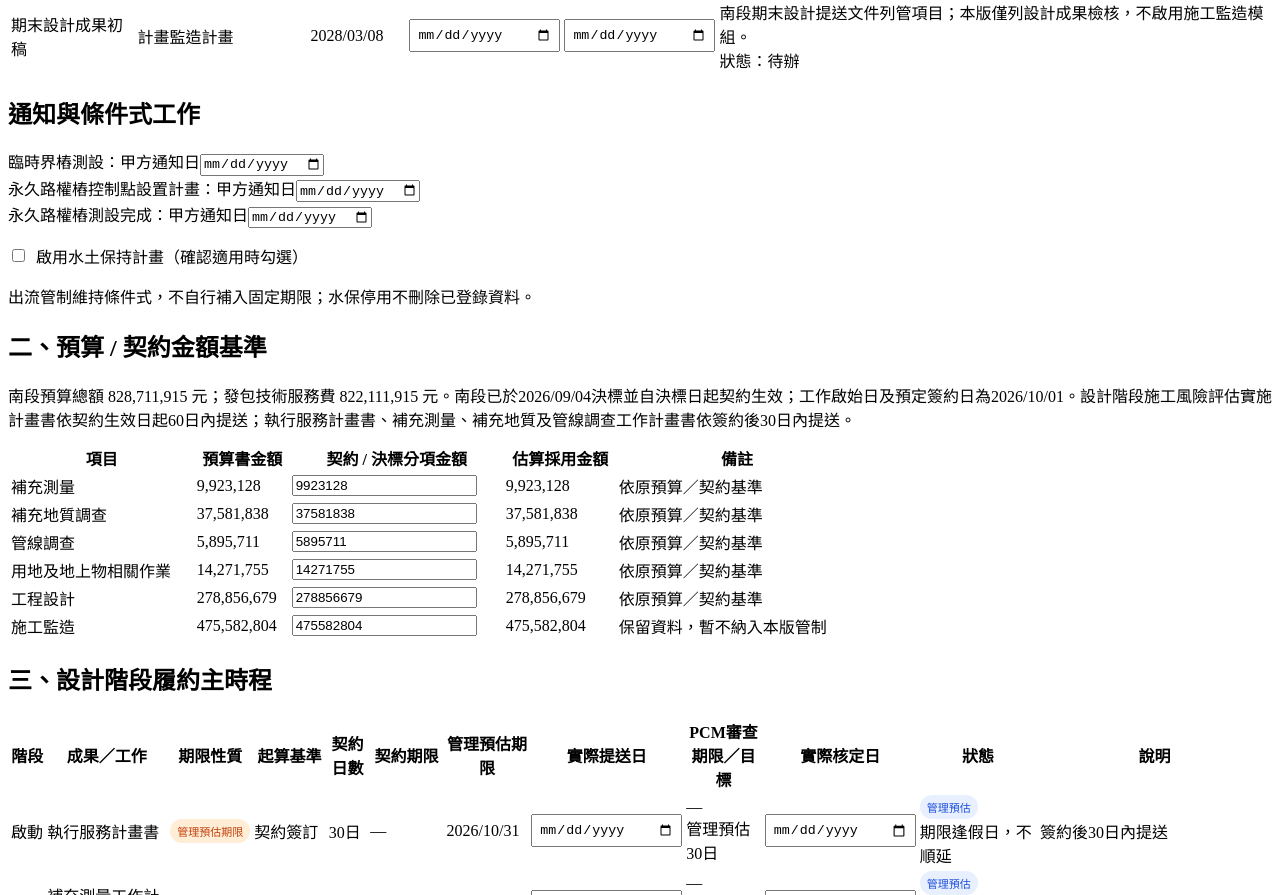
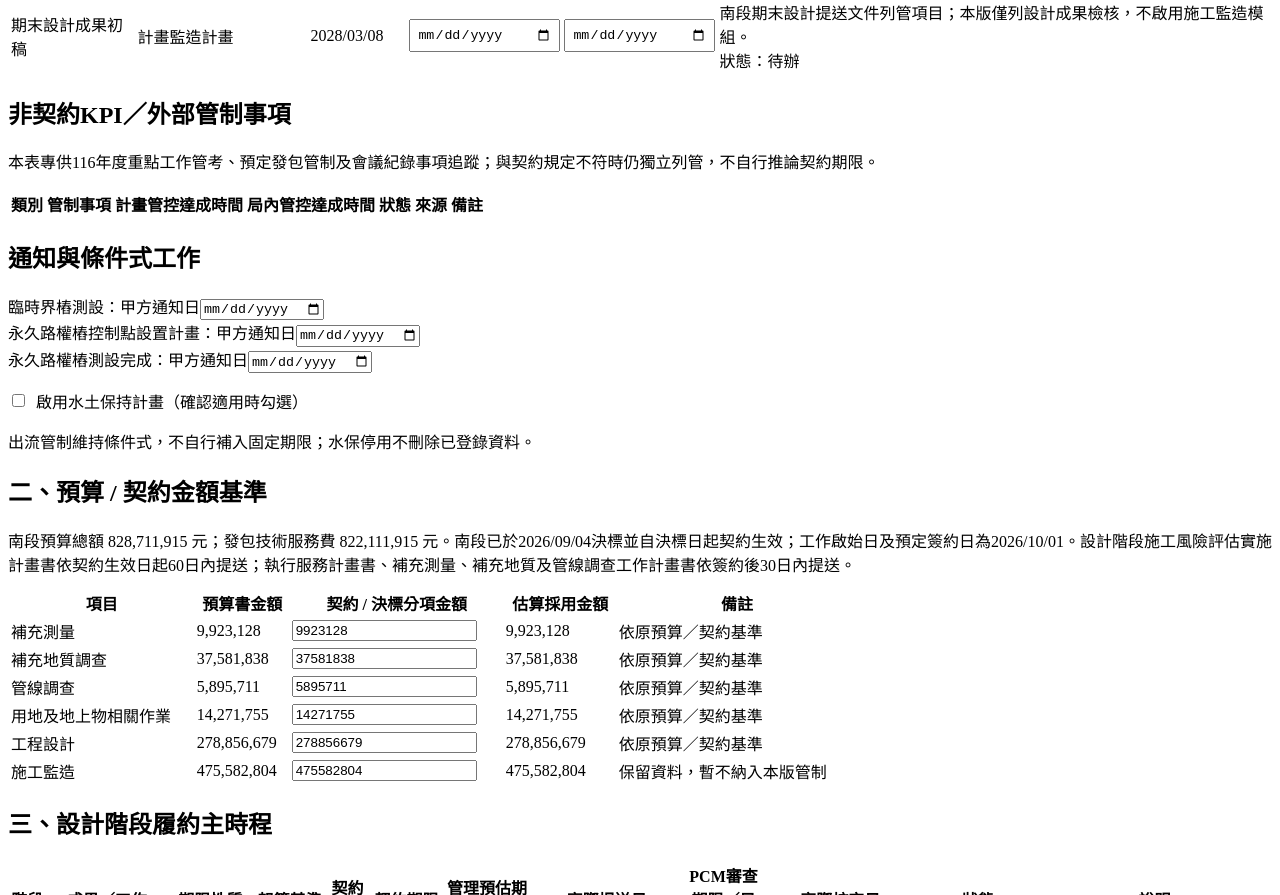
Before and after one commit to rbereo0002-png/yilan-rail-dashboard, a website with bundled scripts: page index.html in a window 1280 px wide. Shown: the part 7009-7904 px from the top of the page. Built offline with nearby package versions, Linux system fonts and the light colour scheme.

Commit message:
Add non-contract KPI controls (index.html)

```diff
--- a/index.html
+++ b/index.html
@@ -4,7 +4,7 @@
   <meta charset="utf-8">
   <meta name="viewport" content="width=device-width,initial-scale=1">
   <title>宜蘭高架｜履約期程與付款管制</title>
-  <link rel="stylesheet" href="style.css?v=1.3.2">
+  <link rel="stylesheet" href="style.css?v=1.3.3">
   <link rel="stylesheet" href="timeline.css">
   <link rel="stylesheet" href="unified.css">
 </head>
@@ -487,6 +487,20 @@
       </div>
     </section>
 
+    <section class="card" id="kpiControl">
+      <div class="hd"><h2>非契約KPI／外部管制事項</h2></div>
+      <div class="bd">
+        <div id="kpiControlSummary"></div>
+        <p class="small">本表專供116年度重點工作管考、預定發包管制及會議紀錄事項追蹤；與契約規定不符時仍獨立列管，不自行推論契約期限。</p>
+        <div class="scroll">
+          <table class="tbl package-table" id="kpiControlTable">
+            <thead><tr><th>類別</th><th>管制事項</th><th>計畫管控達成時間</th><th>局內管控達成時間</th><th>狀態</th><th>來源</th><th>備註</th></tr></thead>
+            <tbody></tbody>
+          </table>
+        </div>
+      </div>
+    </section>
+
     <section class="card"><div class="hd"><h2>通知與條件式工作</h2></div><div class="bd"><div class="formgrid" id="noticeInputs"></div><label class="condition-toggle"><input id="soilWaterEnabled" type="checkbox"> 啟用水土保持計畫（確認適用時勾選）</label><p class="small">出流管制維持條件式，不自行補入固定期限；水保停用不刪除已登錄資料。</p></div></section>
 
     <!-- 二 -->
```
